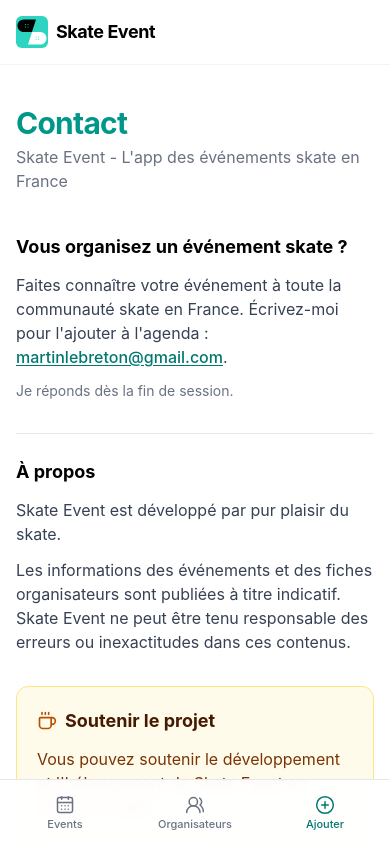
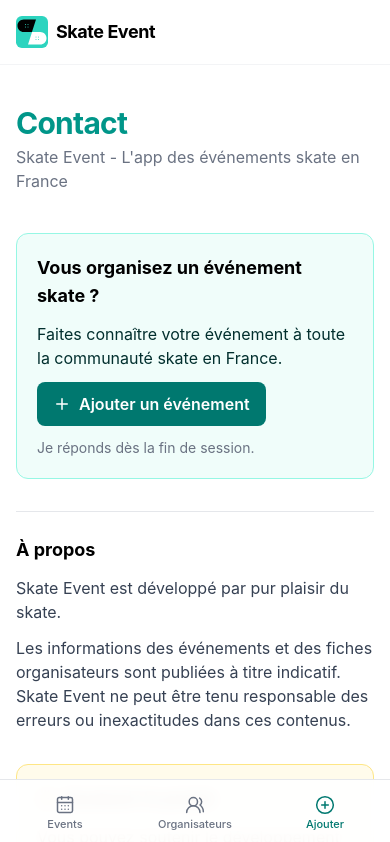
Before and after one commit to martinlebreton/skate-agenda, a React (Vite) app: page /contact in a window 390 px wide. Shown: the top 842 px of the page. Built offline with nearby package versions, Linux system fonts and the light colour scheme; no server answers.

Commit message:
ajout tally

```diff
--- a/src/pages/Contact.tsx
+++ b/src/pages/Contact.tsx
@@ -1,7 +1,26 @@
 import { Helmet } from "react-helmet-async";
-import { Coffee } from "lucide-react";
+import { useEffect, useState } from "react";
+import { Coffee, Plus, X } from "lucide-react";
 
 export default function Contact() {
+  const [isTallyOpen, setIsTallyOpen] = useState(false);
+
+  useEffect(() => {
+    if (!isTallyOpen) return;
+
+    const previousOverflow = document.body.style.overflow;
+    document.body.style.overflow = "hidden";
+
+    const closeOnEscape = (event: KeyboardEvent) => {
+      if (event.key === "Escape") setIsTallyOpen(false);
+    };
+
+    window.addEventListener("keydown", closeOnEscape);
+    return () => {
+      document.body.style.overflow = previousOverflow;
+      window.removeEventListener("keydown", closeOnEscape);
+    };
+  }, [isTallyOpen]);
   return (
     <div className="max-w-3xl mx-auto px-4 py-10">
       <Helmet>
@@ -22,21 +41,23 @@ export default function Contact() {
       </header>
 
       <div className="space-y-8 text-gray-700">
-        <section className="space-y-3">
+        <section className="space-y-3 rounded-xl border border-teal-200 bg-teal-50 p-5 text-teal-950 ">
           <h2 className="text-lg font-bold text-black">
             Vous organisez un événement skate ?
           </h2>
           <p>
             Faites connaître votre événement à toute la communauté skate en
-            France. Écrivez-moi pour l'ajouter à l'agenda :{" "}
-            <a
-              href="mailto:martinlebreton@gmail.com"
-              className="font-medium text-teal-700 underline underline-offset-2"
-            >
-              martinlebreton@gmail.com
-            </a>
-            .
+            France.
           </p>
+          <button
+            type="button"
+            onClick={() => setIsTallyOpen(true)}
+            className="inline-flex items-center gap-2 rounded-lg bg-teal-700 px-4 py-2.5 font-semibold text-white transition-colors hover:bg-teal-800 focus-visible:outline-2 focus-visible:outline-teal-700"
+          >
+            <Plus size={18} aria-hidden="true" />
+            Ajouter un événement
+          </button>
+
           <p className="text-sm text-gray-500">
             Je réponds dès la fin de session.
           </p>
@@ -143,19 +164,37 @@ export default function Contact() {
             souhaite créer un outil moderne capable de rassembler tous ces
             acteurs autour d’une même passion : la planche à roulettes.
           </p>
-          <p>
-            Vous souhaitez diffuser votre événement sur SkateEvent ?{" "}
-            <a
-              href="mailto:martinlebreton@gmail.com"
-              className="font-medium text-teal-700 underline underline-offset-2"
-            >
-              Contactez-nous
-            </a>{" "}
-            et cliquez sur Ajouter pour rejoindre la plateforme et participer au
-            développement de la scène skate en France.
-          </p>
         </section>
       </div>
+
+      {isTallyOpen && (
+        <div
+          role="dialog"
+          aria-modal="true"
+          aria-label="Ajouter un événement"
+          className="fixed inset-0 z-[100] flex items-center justify-center bg-black/60 p-3 sm:p-6"
+          onMouseDown={(event) => {
+            if (event.target === event.currentTarget) setIsTallyOpen(false);
+          }}
+        >
+          <div className="relative h-[min(85vh,720px)] w-full max-w-2xl overflow-hidden rounded-xl bg-white shadow-2xl">
+            <button
+              type="button"
+              onClick={() => setIsTallyOpen(false)}
+              aria-label="Fermer le formulaire"
+              className="absolute right-3 top-3 z-10 flex h-9 w-9 items-center justify-center rounded-full border border-gray-200 bg-white text-gray-700 shadow-sm transition-colors hover:bg-gray-100 focus-visible:outline-2 focus-visible:outline-teal-700"
+            >
+              <X size={18} aria-hidden="true" />
+            </button>
+            <iframe
+              src="https://tally.so/r/Arvqxl"
+              title="Formulaire d'ajout d'un événement Skate Event"
+              className="h-full w-full border-0"
+              allow="camera; microphone"
+            />
+          </div>
+        </div>
+      )}
     </div>
   );
 }
```
